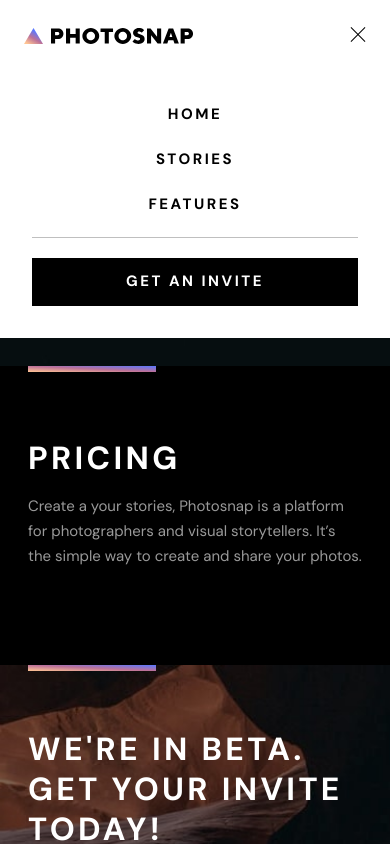
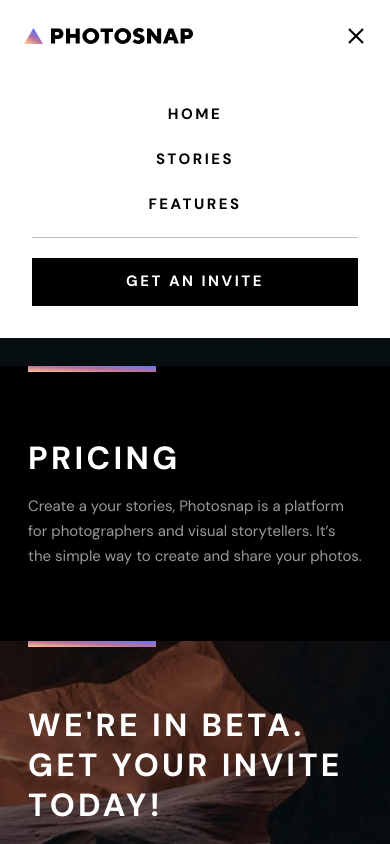
Before and after one commit to richieAiello/photosnap-website-old, a website built with Parcel: page src/html/pricing.html in a window 390 px wide. Both pictures are taken after a click on the button "Open and close navigation menu.". Shown: the top 844 px of the page. Built offline with nearby package versions, Linux system fonts and the light colour scheme.

Commit message:
Created custom hamburger bar, removed old hamburger svgs.
Uses one button with CSS Transitions instead of two buttons.

```diff
--- a/src/html/pricing.html
+++ b/src/html/pricing.html
@@ -20,14 +20,14 @@
     <div class="nav__wrapper container">
       <img src="../assets/icons/logo-dark.svg" alt="Photosnap logo" class="logo">
 
-      <button type="button" aria-label="Open navigation menu." class="btn btn--nav-open">
-        <img src="../assets/icons/menu.svg" alt="" class="hamburger">
+      <!-- Displayed on mobile. -->
+      <button type="button" aria-label="Open and close navigation menu." class="btn btn--hamburger">
+        <span class="hamburger hamburger--top"></span>
+        <span class="hamburger hamburger--bottom"></span>
       </button>
-      <!-- Hidden on page load. -->
-      <button type="button" aria-label="Close navigation menu." class="btn btn--nav-close hidden">
-        <img src="../assets/icons/close.svg" alt="" class="hamburger">
-      </button>
-      <div class="nav__menu">
+
+      <!-- Hidden on mobile. -->
+      <div class="nav__menu hidden">
         <ul class="nav__list">
           <li class="nav__item">
             <a href="./index.html" class="nav__link link">Home</a>
@@ -66,6 +66,12 @@
     <img src="../assets/pricing/desktop/hero.jpg" alt="" class="image image--hero image--desktop">
   </header>
   <main class="main">
+    <section class="purchase">
+
+    </section>
+    <section class="specifications">
+
+    </section>
     <section class="beta">
       <div class="beta__context container--secondary">
         <h3 class="beta__heading heading">
--- a/src/js/index.js
+++ b/src/js/index.js
@@ -1,8 +1,9 @@
 import { insertIcons } from "./insertSvgs";
 
 // Variables for nav.
-const navOpen = document.querySelector('.btn--nav-open');
-const navClose = document.querySelector('.btn--nav-close');
+const hamburgerBtn = document.querySelector('.btn--hamburger');
+const hamburgerTop = document.querySelector('.hamburger--top');
+const hamburgerBottom = document.querySelector('.hamburger--bottom');
 const navMenu = document.querySelector('.nav__menu');
 
 // Variables for story slides.
@@ -19,16 +20,10 @@ insertIcons();
 /********************************************
   EVENT LISTENERS
 ********************************************/
-navOpen.addEventListener('click', e => {
-  navMenu.style.display = "block";
-  navOpen.classList.toggle('hidden');
-  navClose.classList.toggle('hidden');
-});
-
-navClose.addEventListener('click', e => {
-  navMenu.style.display = "none";
-  navOpen.classList.toggle('hidden');
-  navClose.classList.toggle('hidden');
+hamburgerBtn.addEventListener('click', e => {
+  hamburgerTop.classList.toggle('flip-top');
+  hamburgerBottom.classList.toggle('flip-bottom');
+  navMenu.classList.toggle('hidden');
 });
 
 // Reference article to main a div clickable and follow a link
--- a/src/scss/main.scss
+++ b/src/scss/main.scss
@@ -56,6 +56,7 @@ $gradient: linear-gradient(to top right, #FFC593, #BC7198, #5A77FF);
 }
 
 // Placed below btn resets to not interfer with display toggling
+// Display: unset || on tablet and desktop
 .hidden {
   display: none;
 }
@@ -76,7 +77,6 @@ $gradient: linear-gradient(to top right, #FFC593, #BC7198, #5A77FF);
   }
 
   &__menu {
-    display: none;
     width: 100%;
     background-color: $white;
     padding: 2rem;
@@ -107,6 +107,36 @@ $gradient: linear-gradient(to top right, #FFC593, #BC7198, #5A77FF);
       color: rgba($black, 30%);
     }
   }
+}
+
+// Absolutely positioned to btn--hamburger.
+.hamburger {
+  background-color: $black;
+  width: 20px;
+  height: 2px;
+  transition: all 500ms;
+  position: absolute;
+  left: 0;
+
+  &--top {
+    top:  3px;
+  }
+
+  &--bottom {
+    bottom: 3px;
+  }
+}
+
+// Toggled on click for .hamburger--top
+.flip-top {
+  top: 7px;
+  transform: rotate(-225deg);
+}
+
+// Toggled on click for .hamburger--bottom
+.flip-bottom {
+  bottom: 7px;
+  transform: rotate(-315deg);
 }
 
 /****************************************
@@ -140,7 +170,6 @@ $gradient: linear-gradient(to top right, #FFC593, #BC7198, #5A77FF);
   }
 
   &__text {
-    margin-bottom: 1.5rem;
     max-width: 40ch;
     color: rgba($white, 60%);
   }
@@ -585,6 +614,12 @@ $gradient: linear-gradient(to top right, #FFC593, #BC7198, #5A77FF);
     color: $black;
   }
 
+  &--hamburger {
+    position: relative;
+    height: 16px;
+    width: 20px;
+  }
+
   &--nav {
     width: 100%;
     font-size: 0.9375rem;
@@ -592,6 +627,10 @@ $gradient: linear-gradient(to top right, #FFC593, #BC7198, #5A77FF);
     letter-spacing: 2.5px;
     padding: 0.875rem 0;
     margin-top: 1.25rem;
+  }
+
+  &--hero {
+    margin-top: 1.5rem;
   }
 
   &--hero,
```
Also changed, not shown: src/html/features.html (+7 -7 lines), src/html/index.html (+7 -7 lines), src/html/stories.html (+7 -7 lines).
